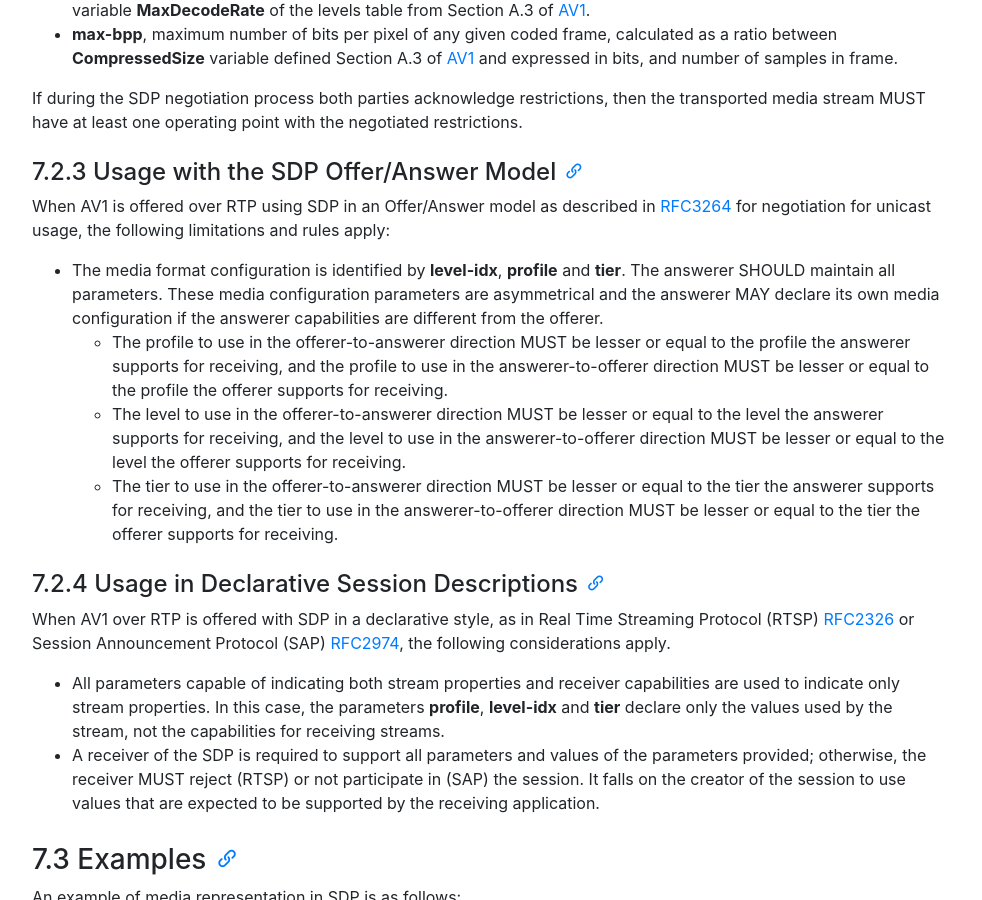
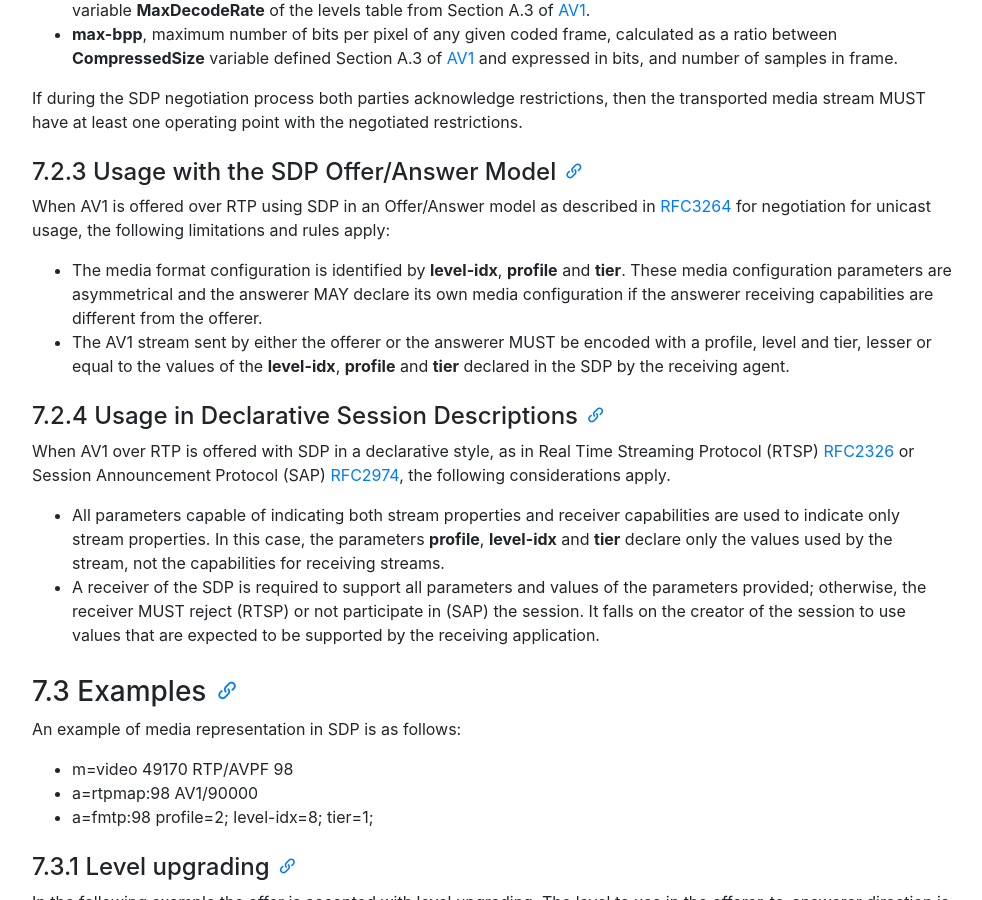
Before and after one commit to AOMediaCodec/av1-rtp-spec, a Jekyll site: the page built from index.md, in a window 1280 px wide and 900 px high, scrolled down 11834 px. Shown: the whole window, without its empty margins (53-1035 px from the left). Built offline with Jekyll 4.4.1, drawn with Linux system fonts in a browser that asks for light colours; nearby versions of some CDN libraries.

Commit message:
Temptatie to simplify 7.2.3 Usage with the SDP Offer/Answer Model (#199)

```diff
--- a/av1-rtp-spec.md
+++ b/av1-rtp-spec.md
@@ -391,10 +391,8 @@ If during the SDP negotiation process both parties acknowledge restrictions, the
 #### 7.2.3 Usage with the SDP Offer/Answer Model
 
 When AV1 is offered over RTP using SDP in an Offer/Answer model as described in [RFC3264] for negotiation for unicast usage, the following limitations and rules apply:
-* The media format configuration is identified by **level-idx**, **profile** and **tier**. The answerer SHOULD maintain all parameters. These media configuration parameters are asymmetrical and the answerer MAY declare its own media configuration if the answerer capabilities are different from the offerer.
-  * The profile to use in the offerer-to-answerer direction MUST be lesser or equal to the profile the answerer supports for receiving, and the profile to use in the answerer-to-offerer direction MUST be lesser or equal to the profile the offerer supports for receiving.
-  * The level to use in the offerer-to-answerer direction MUST be lesser or equal to the level the answerer supports for receiving, and the level to use in the answerer-to-offerer direction MUST be lesser or equal to the level the offerer supports for receiving.
-  * The tier to use in the offerer-to-answerer direction MUST be lesser or equal to the tier the answerer supports for receiving, and the tier to use in the answerer-to-offerer direction MUST be lesser or equal to the tier the offerer supports for receiving.
+* The media format configuration is identified by **level-idx**, **profile** and **tier**. These media configuration parameters are asymmetrical and the answerer MAY declare its own media configuration if the answerer receiving capabilities are different from the offerer.
+* The AV1 stream sent by either the offerer or the answerer MUST be encoded with a profile, level and tier, lesser or equal to the values of the **level-idx**, **profile** and **tier** declared in the SDP by the receiving agent.
 
 
 #### 7.2.4 Usage in Declarative Session Descriptions
```
